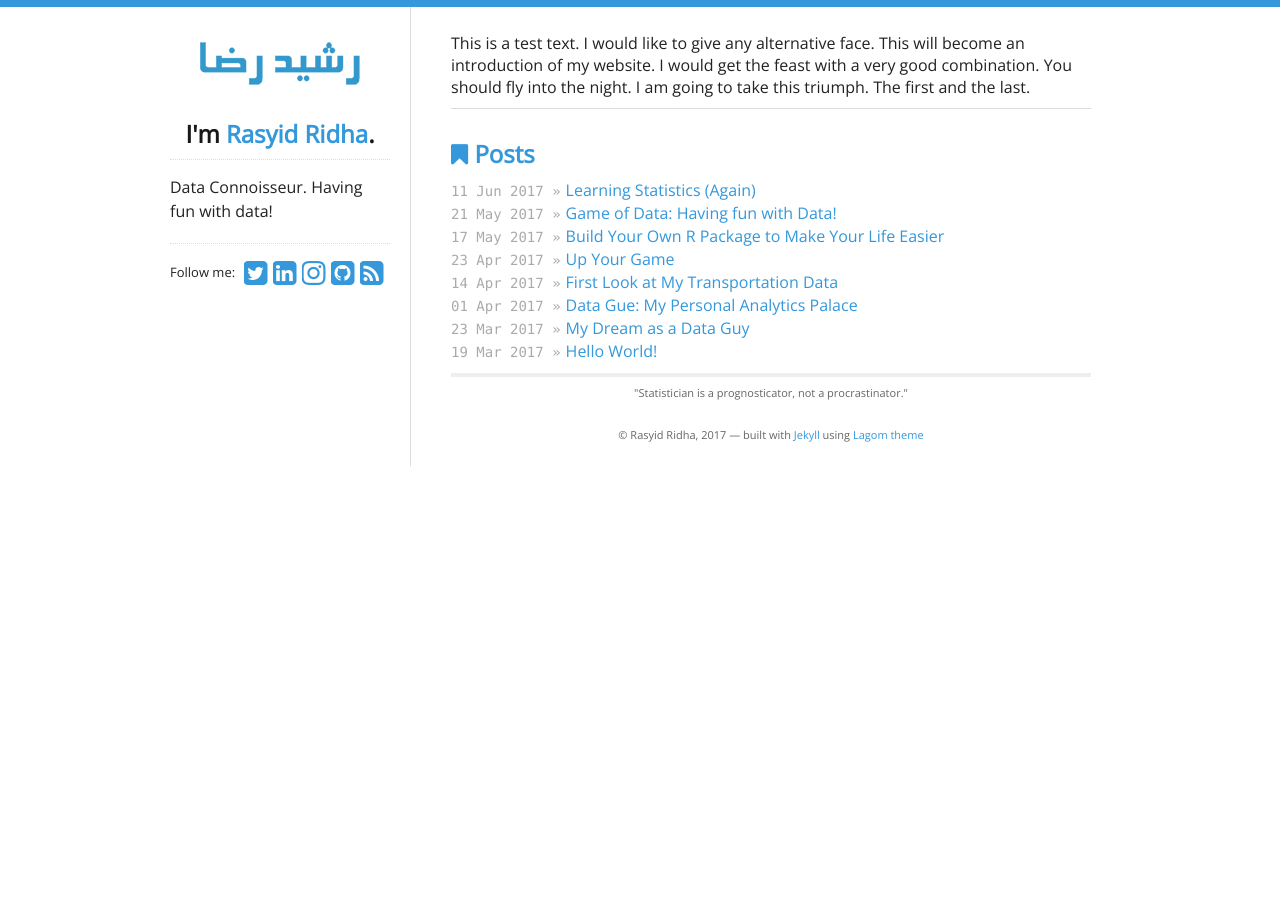
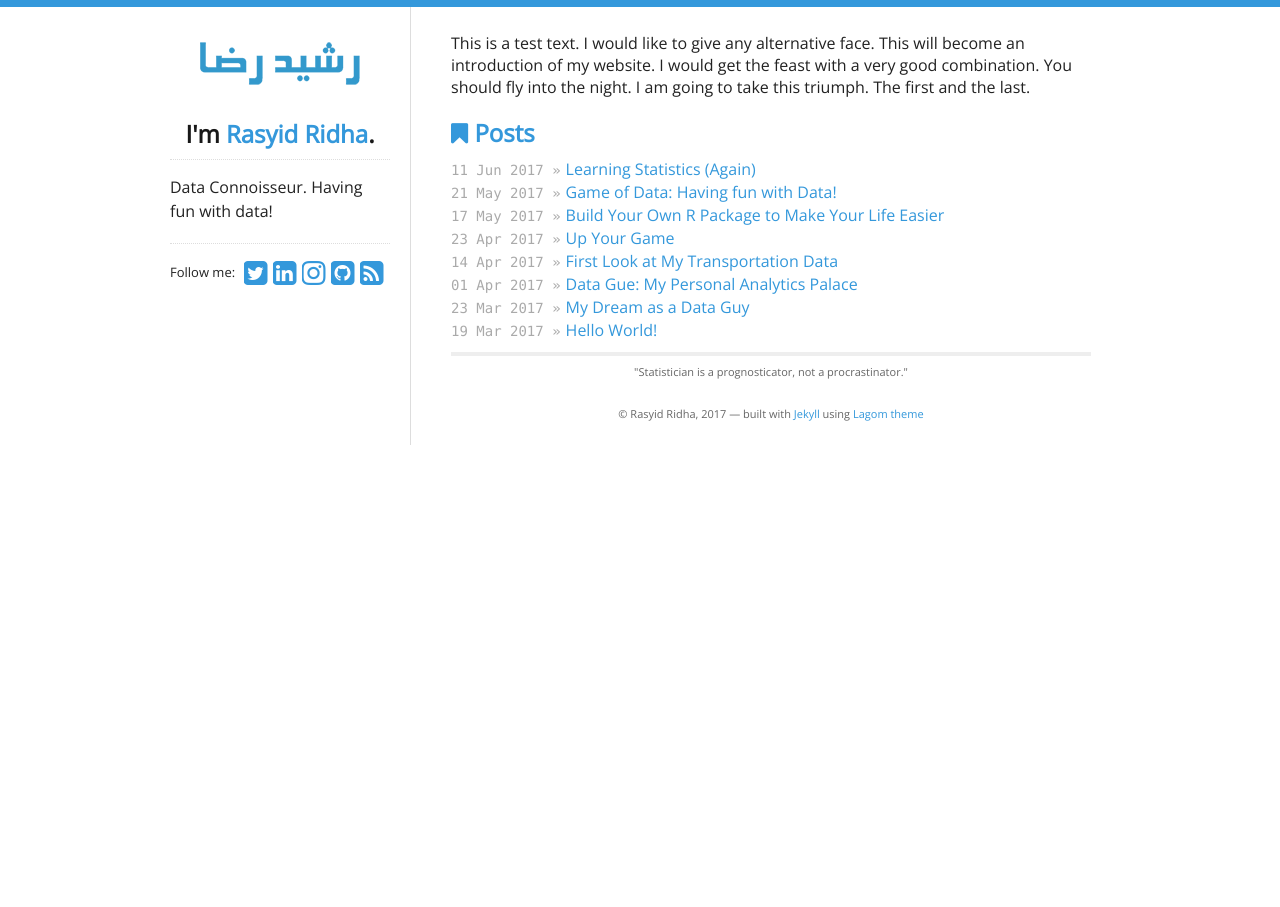
Before and after one commit to rasyidstat/rasyidstat.github.io, a Jekyll site: the page built from test.html, in a window 1280 px wide. Built offline with Jekyll 4.4.1, drawn with Linux system fonts in a browser that asks for light colours; nearby versions of some CDN libraries.

Commit message:
Update test.html

```diff
--- a/test.html
+++ b/test.html
@@ -4,10 +4,10 @@ title: Posts
 ---
 
 <div id="home">
-  This is a test text. I would like to give any alternative face. This will become an introduction of my website.
+  <p>This is a test text. I would like to give any alternative face. This will become an introduction of my website.
   I would get the feast with a very good combination. You should fly into the night. I am going to take this triumph.
   The first and the last.
-  <hr>
+  </p>
   <h2><i class="fa fa-bookmark"></i> Posts</h2>
   <ul id="blog-posts" class="posts">
     {% for post in site.categories.blog %}
```
